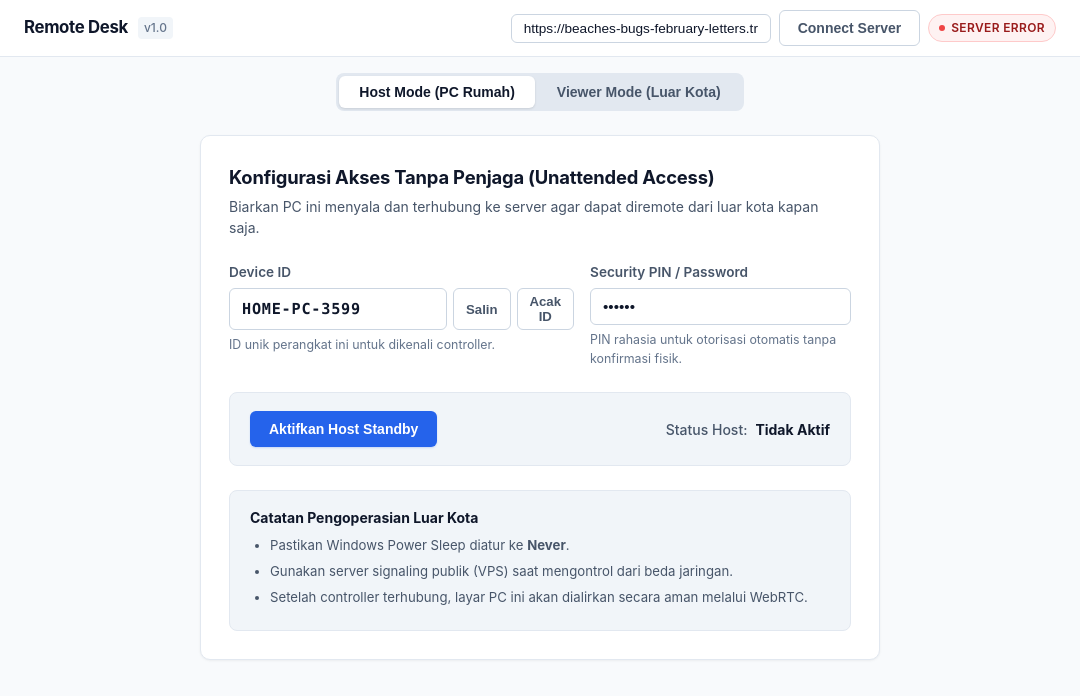
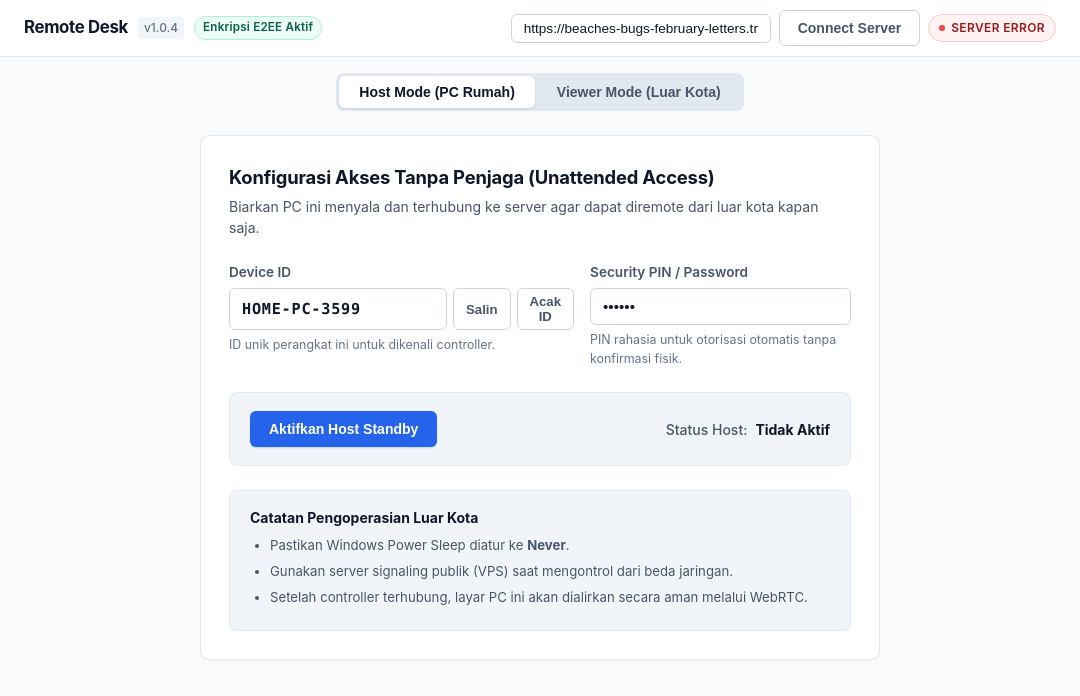
Before and after one commit to arydianprtma/remotedesktop, an Electron app: page desktop/src/renderer/index.html in a window 1080 px wide. Drawn offline with Linux system fonts and the light colour scheme; no server answers.

Commit message:
feat(ui): update header with v1.0.4 and E2EE security badge

```diff
--- a/desktop/package.json
+++ b/desktop/package.json
@@ -1,6 +1,6 @@
 {
   "name": "remote-desk-client",
-  "version": "1.0.3",
+  "version": "1.0.4",
   "description": "Remote Desk desktop client for unattended and attended remote access",
   "main": "src/main.js",
   "repository": {
--- a/desktop/src/renderer/index.html
+++ b/desktop/src/renderer/index.html
@@ -18,7 +18,8 @@
     <header class="top-bar">
       <div class="brand">
         <span class="brand-title">Remote Desk</span>
-        <span class="version-tag">v1.0</span>
+        <span class="version-tag">v1.0.4</span>
+        <span class="badge-e2ee">Enkripsi E2EE Aktif</span>
       </div>
 
       <div class="server-config">
--- a/desktop/src/renderer/styles.css
+++ b/desktop/src/renderer/styles.css
@@ -248,6 +248,19 @@ body {
   color: var(--text-muted);
   padding: 2px 6px;
   border-radius: 4px;
+}
+
+.badge-e2ee {
+  display: inline-flex;
+  align-items: center;
+  font-size: 0.725rem;
+  font-weight: 600;
+  color: var(--color-success-text);
+  background-color: var(--color-success-bg);
+  border: 1px solid var(--color-success-border);
+  padding: 2px 8px;
+  border-radius: 9999px;
+  letter-spacing: 0.02em;
 }
 
 .server-config {
```
Also changed, not shown: .github/workflows/release.yml.
